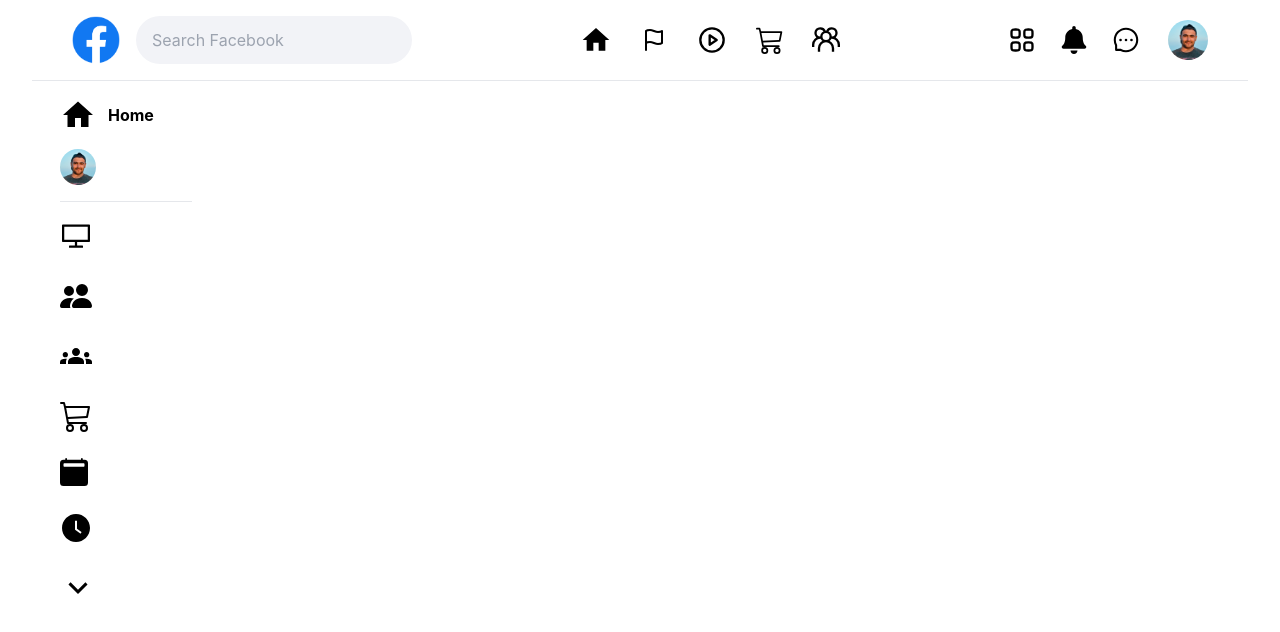
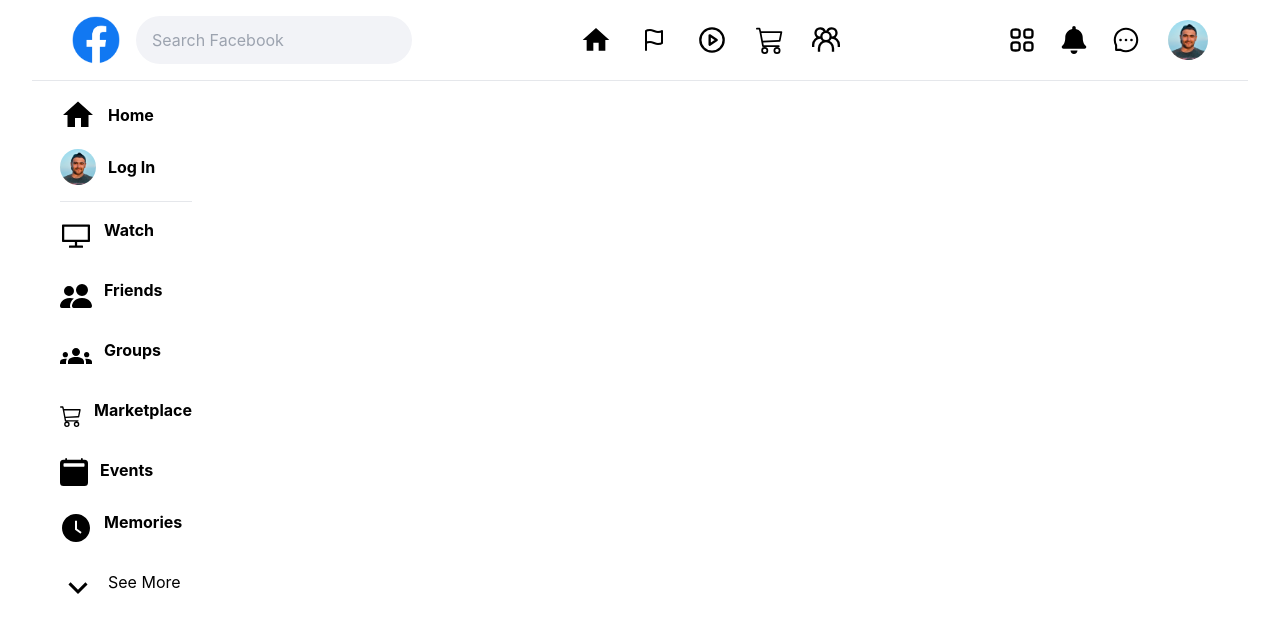
Before and after one commit to MarcoRosselDev/facebook, a Next.js app: page / in a window 1280 px wide. Shown: the top 632 px of the page. Built offline with nearby package versions, Linux system fonts and the light colour scheme.

Commit message:
Feed component icons tailwind styles

```diff
--- a/components/LeftSidebar.js
+++ b/components/LeftSidebar.js
@@ -14,18 +14,42 @@
           <MdHome className="w-9 h-9" />
           <p className="ml-3">Home</p>
         </div>
-        <div className="w-9 h-9 mt-4">
+        <div className="flex items-center mt-4">
+          <div className="w-9 h-9 ">
             <Image src={guy} className="rounded-full" />
+          </div>
+          <p className="ml-3 font-bold">Log In</p>
         </div>
         <div className="border-b my-4"></div>
         <div className="space-y-6">
+          <div className="flex">
             <AiOutlineDesktop className="w-8 h-9" />
+            <p className="ml-3 font-bold">Watch</p>
+          </div>
+          <div className="flex">
             <BsPeopleFill className="w-8 h-9" />
+            <p className="ml-3 font-bold">Friends</p>
+          </div>
+          <div className="flex">
             <MdGroups className="w-8 h-9" />
+            <p className="ml-3 font-bold">Groups</p>
+          </div>
+          <div className="flex">
             <BsCart3 className="w-8 h-9" />
+            <p className="ml-3 font-bold">Marketplace</p>
+          </div>
+          <div className="flex">
             <BsCalendar2Fill className="w-7 h-7" />
+            <p className="ml-3 font-bold">Events</p>
+          </div>
+          <div className="flex">
             <AiFillClockCircle className="w-8 h-9" />
+            <p className="ml-3 font-bold">Memories</p>
+          </div>
+          <div className="flex">
             <RiArrowDownSLine className="w-9 h-9" />
+            <p className="ml-3">See More</p>
+          </div>
         </div>
       </div>
     </div>
```
Lines whose indentation alone changed are shown as unchanged.
